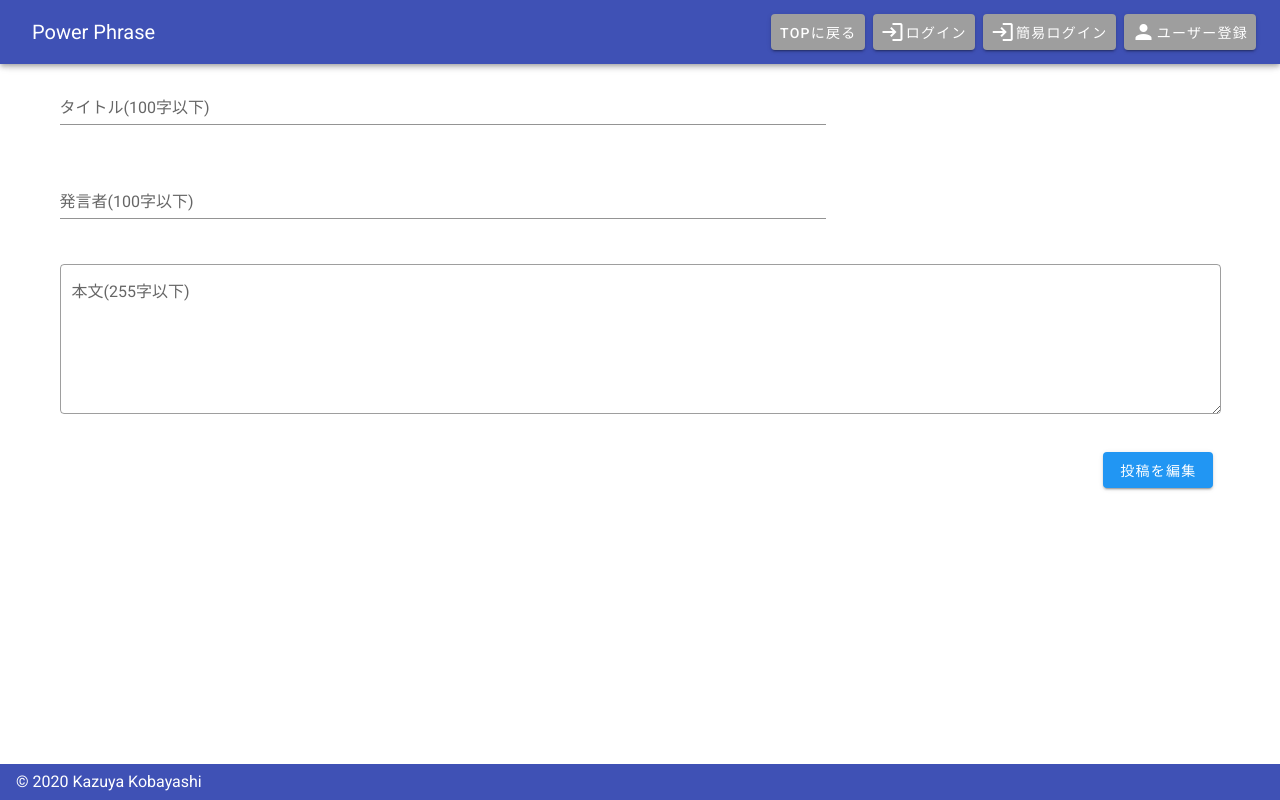
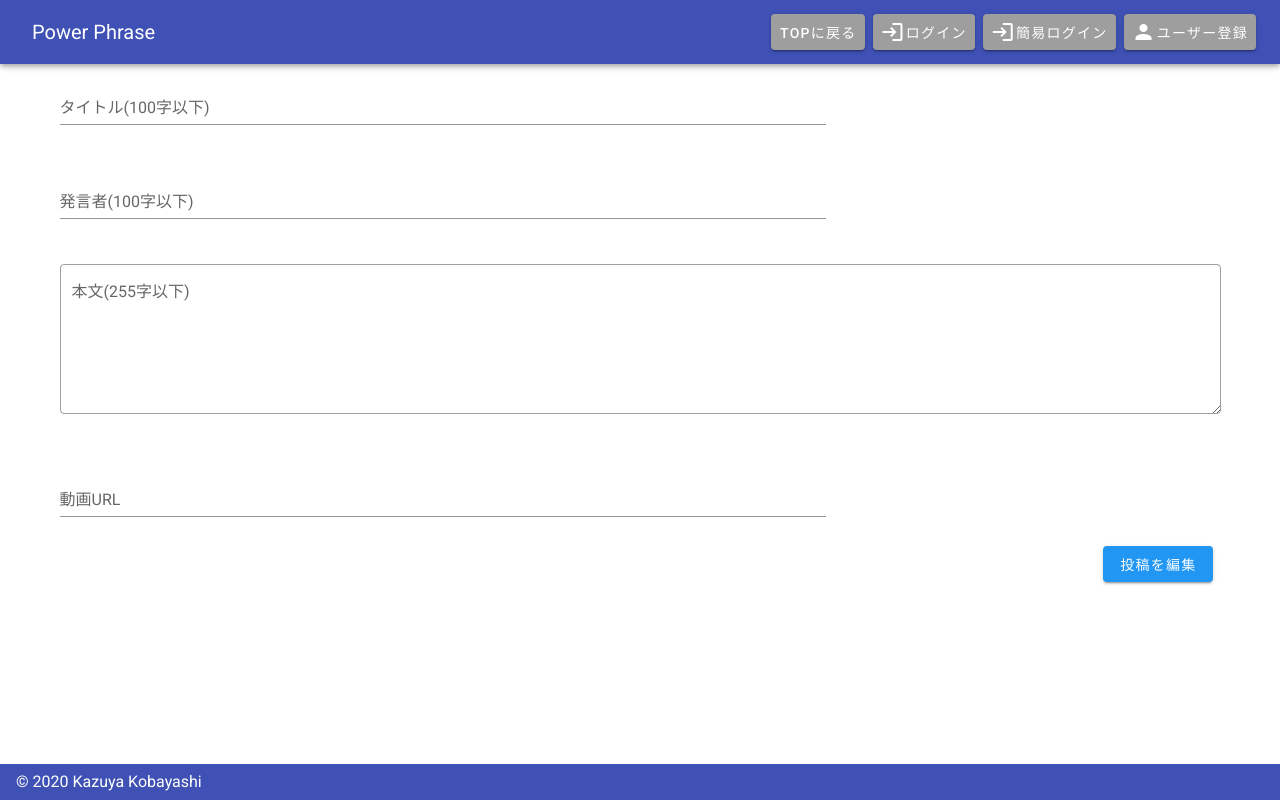
Before and after one commit to k-kazuya0926/power-phrase2-front, a Vue app: page /posts/1/update in a window 1280 px wide. Built offline with nearby package versions, Linux system fonts and the light colour scheme; no server answers.

Commit message:
動画URL

```diff
--- a/src/views/CreatePosts.vue
+++ b/src/views/CreatePosts.vue
@@ -28,24 +28,9 @@
             </template>
           </v-textarea>
         </v-col>
-        <!-- <v-col cols="12" sm="8">
-          <v-file-input
-            @change="selectedFile"
-            show-size counter multiple
-            :rules="[valueRequired]"
-            label="写真ファイル">
-          </v-file-input>
+        <v-col cols="12" sm="8">
+          <v-text-field v-model="movieUrl" label="動画URL" :rules="[urlCheck]"></v-text-field>
         </v-col>
-        <v-col
-          cols="12"
-          sm="8"
-        >
-          <v-text-field
-            v-model="storeInfo"
-            label="店情報のURL"
-            :rules="[urlCheck]"
-          ></v-text-field>
-        </v-col>-->
       </v-row>
     </v-form>
     <div class="text-right">
@@ -57,15 +42,12 @@
 <script>
 import createAxios from "@/js/createAxios.js";
 import getCookieDataByKey from "@/js/getCookieData.js";
-// import uploadFile from "@/js/upload.js";
 
 export default {
   data: () => ({
     title: "",
     speaker: "",
     detail: "",
-    // file: null,
-    // storeInfo: "",
     movieUrl: "",
     message: "",
     valueRequired: (value) => !!value || "必ず入力してください",
@@ -85,12 +67,6 @@ export default {
         return;
       }
 
-      // uploadFile(this.file)
-      //   .then((url) => {
-      //     if (url == null) {
-      //       return;
-      //     }
-
       var axios = createAxios();
       const config = {
         headers: {
@@ -102,7 +78,7 @@ export default {
         title: this.title,
         speaker: this.speaker,
         detail: this.detail,
-        // movie_url: null, // TODO 実装
+        movie_url: this.movieUrl,
       };
 
       axios
@@ -114,14 +90,6 @@ export default {
           console.log("err:", err.response.data);
           this.message = err.response.data;
         });
-      // })
-      // .catch((err) => {
-      //   console.log(err);
-      // });
-    },
-    selectedFile: function (e) {
-      let file = e[0];
-      this.file = file;
     },
   },
 };
--- a/src/views/DetailPost.vue
+++ b/src/views/DetailPost.vue
@@ -18,26 +18,26 @@
         <v-col cols="12" md="12">
           <v-card-title class=".font-weight-bold">{{ post.title }}</v-card-title>
           <v-card-subtitle class=".font-weight-bold">{{ post.speaker }}</v-card-subtitle>
-          <!-- <v-img
-            :src="post.photoUrl"
-            class="white--text align-end"
-            gradient="to bottom, rgba(0,0,0,.1), rgba(0,0,0,.5)"
-            height="400px"
-          ></v-img>-->
-          <!-- <v-card-text
-            class=".font-weight-bold"
-            style="white-space:pre-wrap; word-wrap:break-word;"
-            v-text="post.content"
-          ></v-card-text>-->
           <v-card-text
             class=".font-weight-bold"
             style="white-space:pre-wrap; word-wrap:break-word;"
-          >
-            {{ post.detail }}
-            <!-- <div>{{ post.MovieURL }}</div> -->
+          >{{ post.detail }}</v-card-text>
+          <v-card-text>
+            <!--TODO 動画URL-->
+            {{ post.movie_url }}
+            <!-- <iframe
+              v-if="post.movie_url"
+              width="100%"
+              height="300px"
+              :src="post.movie_url"
+              frameborder="0"
+              allow="accelerometer; autoplay; clipboard-write; encrypted-media; gyroscope; picture-in-picture"
+              allowfullscreen
+            ></iframe>-->
           </v-card-text>
           <v-card-actions>
             <v-spacer></v-spacer>
+            <!--TODO いいね-->
             <!-- <v-btn v-show="clickLike" @click="createLike">
               <v-icon color="pink">mdi-heart</v-icon>
               {{ showLikes(post.likes) }}
@@ -74,6 +74,7 @@
 
       <v-divider class="white my-10"></v-divider>
 
+      <!--TODO コメント-->
       <!-- <v-layout justify-center>
         <v-card-title>コメント</v-card-title>
       </v-layout>
--- a/src/views/UpdatePost.vue
+++ b/src/views/UpdatePost.vue
@@ -28,9 +28,9 @@
             </template>
           </v-textarea>
         </v-col>
-        <!-- <v-col cols="12" sm="8">
-          <v-text-field v-model="storeInfo" label="店情報のURL" :rules="[urlCheck]"></v-text-field>
-        </v-col>-->
+        <v-col cols="12" sm="8">
+          <v-text-field v-model="movieUrl" label="動画URL" :rules="[urlCheck]"></v-text-field>
+        </v-col>
       </v-row>
     </v-form>
     <div class="text-right">
@@ -49,7 +49,7 @@ export default {
     title: "",
     speaker: "",
     detail: "",
-    storeInfo: "",
+    movieUrl: "",
     valueRequired: (value) => !!value || "必ず入力してください",
     counterRequired: (counter) => !!counter || "必ず入力してください",
     limitLengthTitle: (value) =>
@@ -58,8 +58,8 @@ export default {
       value.length <= 100 || "100字以内にしてください",
     limitLengthDetail: (counter) =>
       counter.length <= 255 || "255字以内にしてください",
-    // urlCheck: (value) =>
-    //   !value || /https?:/.test(value) || "URLを入力してください",
+    urlCheck: (value) =>
+      !value || /https?:/.test(value) || "URLを入力してください",
   }),
   mounted: async function () {
     let axios = createAxios();
@@ -76,7 +76,7 @@ export default {
         self.title = response.data.title;
         self.speaker = response.data.speaker;
         self.detail = response.data.detail;
-        // self.storeInfo = response.data.storeInfo;
+        self.movieUrl = response.data.movie_url;
       })
       .catch((err) => {
         console.log(err);
@@ -94,7 +94,7 @@ export default {
         title: this.title,
         speaker: this.speaker,
         detail: this.detail,
-        // storeInfo: this.storeInfo,
+        movie_url: this.movieUrl,
       };
       let postId = this.$route.params.postId;
 
--- a/src/views/UpdateUser.vue
+++ b/src/views/UpdateUser.vue
@@ -93,7 +93,8 @@ export default {
       // photoUrl = self.photoUrl;
       // }
       // const postData = { name: this.name, photoUrl: photoUrl };
-      const postData = { name: this.name };
+      // const postData = { name: this.name };
+      const postData = { name: this.name, email: this.email };
 
       axios
         .put("/users/" + self.userId, postData, config)
```
